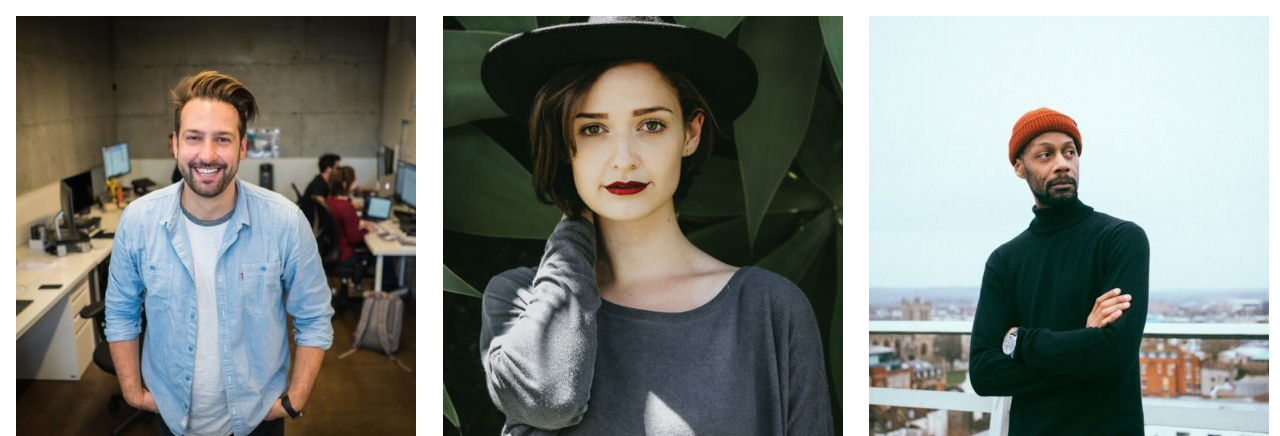
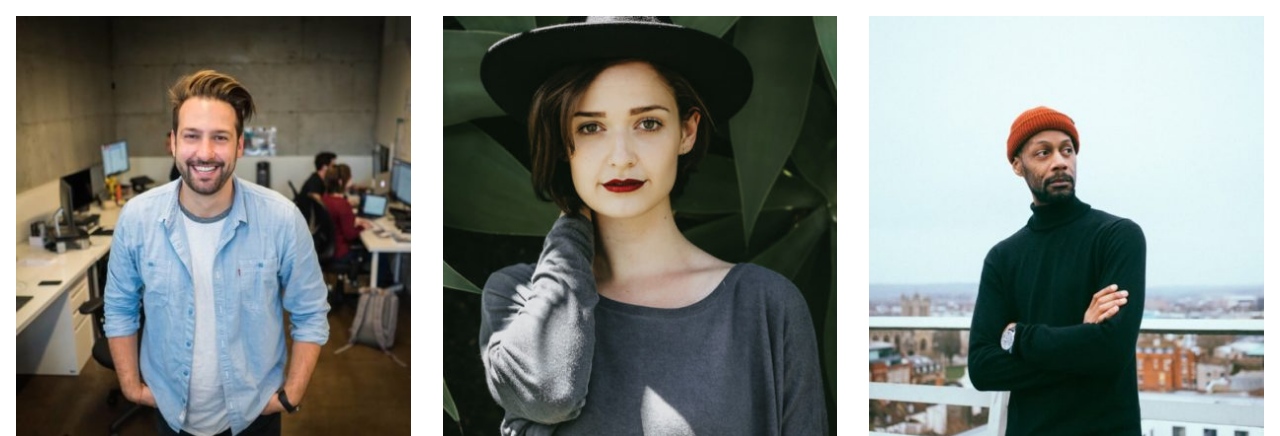
Before and after one commit to gds90/js-our-team, a plain HTML site: page BONUS/index.html in a window 1280 px wide. Shown: the top 436 px of the page. Drawn offline with nearby package versions, Linux system fonts and the light colour scheme.

Commit message:
Aggiornamento BONUS

```diff
--- a/BONUS/css/style.css
+++ b/BONUS/css/style.css
@@ -3,3 +3,7 @@
     padding: 0;
     box-sizing: border-box;
 }
+
+img {
+    max-width: 100%;
+}
--- a/BONUS/js/script.js
+++ b/BONUS/js/script.js
@@ -60,9 +60,12 @@ for (let i=0; i<dipendenti.length; i++){
     let name = `<h2>${dipendenti[i].name}</h2>`;
     let role = `<h4>${dipendenti[i].role}</h4>`;
 
+
     // BONUS 1: Trasformare la stringa foto in una immagine effettiva
     let image = document.createElement('img');
     image.src = `./img/${dipendenti[i].image}`
+
+    image.classList.add('mb-3')
 
     // inietto al div interno le 3 variabili dichiarate precedentemente
     dipendente.innerHTML = name + "<br>" + role;
@@ -73,6 +76,9 @@ for (let i=0; i<dipendenti.length; i++){
     // appendo il div dipendente al div contenitore
     div.appendChild(dipendente);
 
+    // aggiungo classi di stile
+    dipendente.classList.add('text-center')
+
     // appendo il contenitore all'elemento HTML principale
     lista_dipendenti.appendChild(div);
 }
```
